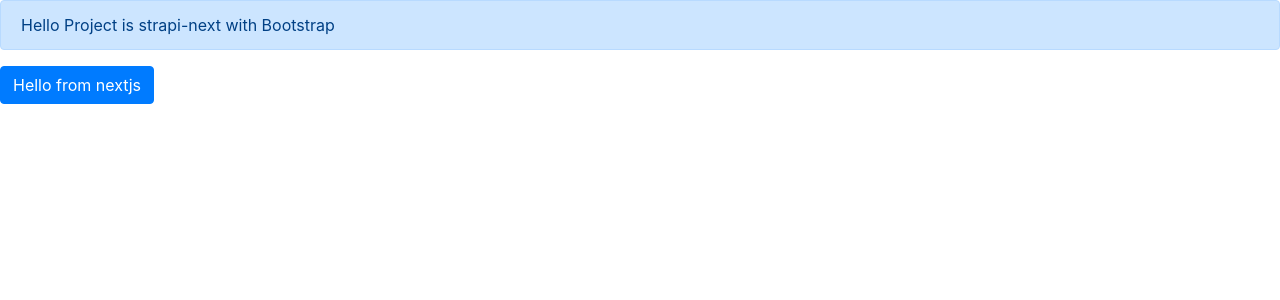
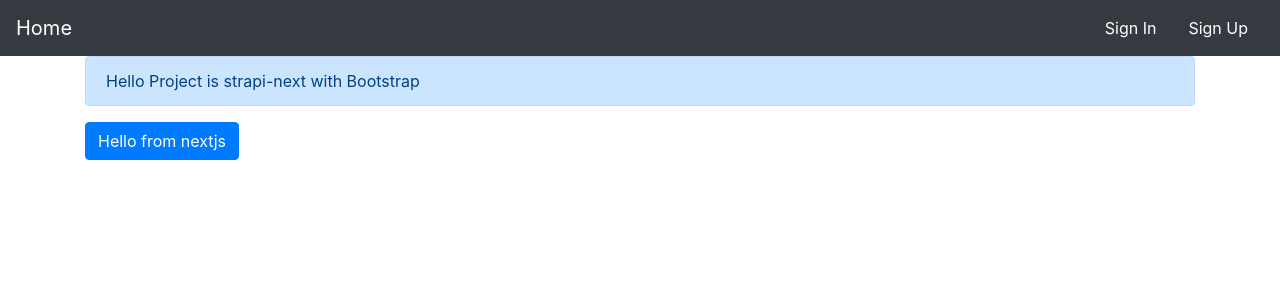
Before and after one commit to nlukjanov/next-strapi-react-food-delivery, a Next.js app in the folder frontend/: page / in a window 1280 px wide. Shown: the top 300 px of the page. Built offline with nearby package versions, Linux system fonts and the light colour scheme.

Commit message:
feat: add common layout

```diff
--- /dev/null
+++ b/frontend/components/Layout.js
@@ -0,0 +1,55 @@
+import Head from 'next/head';
+import Link from 'next/link';
+
+import { Container, Nav, NavItem } from 'reactstrap';
+
+const Layout = (props) => {
+  const title = 'Welcome to Nextjs';
+  return (
+    <div>
+      <Head>
+        <title>{title}</title>
+        <meta charSet='utf-8' />
+        <meta name='viewport' content='initial-scale=1.0, width=device-width' />
+        <link
+          rel='stylesheet'
+          href='https://maxcdn.bootstrapcdn.com/bootstrap/4.0.0/css/bootstrap.min.css'
+          integrity='sha384-Gn5384xqQ1aoWXA+058RXPxPg6fy4IWvTNh0E263XmFcJlSAwiGgFAW/dAiS6JXm'
+          crossOrigin='anonymous'
+        />
+        <script src='https://js.stripe.com/v3' />
+      </Head>
+      <header>
+        <style jsx>
+          {`
+            a {
+              color: white;
+            }
+          `}
+        </style>
+        <Nav className='navbar navbar-dark bg-dark'>
+          <NavItem>
+            <Link href='/'>
+              <a className='navbar-brand'>Home</a>
+            </Link>
+          </NavItem>
+
+          <NavItem className='ml-auto'>
+            <Link href='/login'>
+              <a className='nav-link'>Sign In</a>
+            </Link>
+          </NavItem>
+
+          <NavItem>
+            <Link href='/register'>
+              <a className='nav-link'> Sign Up</a>
+            </Link>
+          </NavItem>
+        </Nav>
+      </header>
+      <Container>{props.children}</Container>
+    </div>
+  );
+};
+
+export default Layout;
--- a/frontend/pages/_app.js
+++ b/frontend/pages/_app.js
@@ -1,4 +1,5 @@
 import Head from 'next/head';
+import Layout from '../components/Layout';
 
 const App = ({ Component, pageProps }) => {
   return (
@@ -12,7 +13,9 @@
         />
       </Head>
 
-      <Component {...pageProps} />
+      <Layout>
+        <Component {...pageProps} />
+      </Layout>
     </>
   );
 };
```
